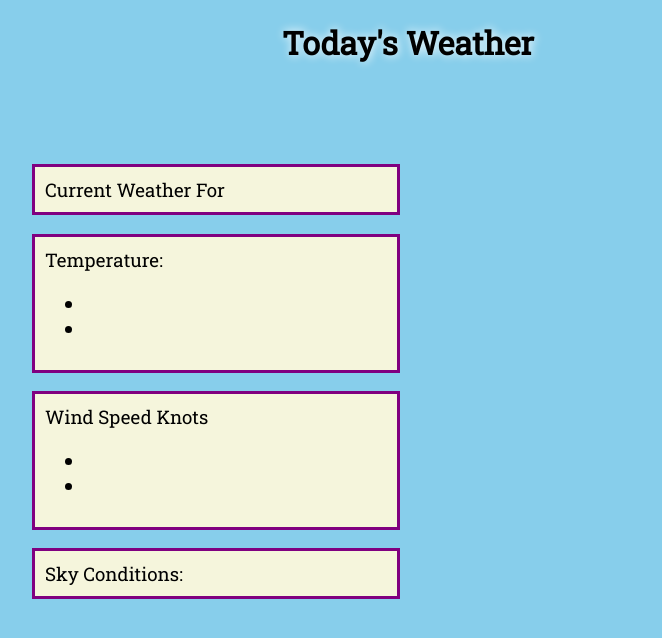
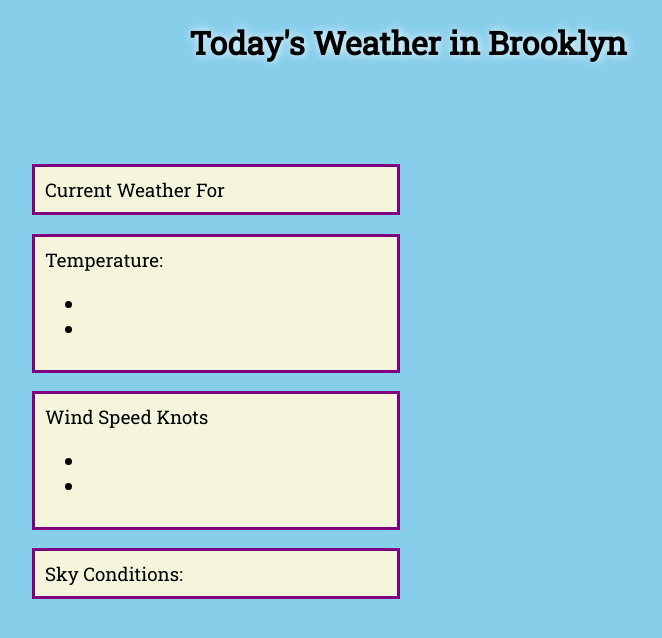
Before and after one commit to jptownley/weather-site, a plain HTML site: page index.html in a window 1280 px wide. Shown: the whole page, without its empty margins (232-894 px from the left). Drawn offline with nearby package versions, Linux system fonts and the light colour scheme; no server answers.

Commit message:
Update index.html

```diff
--- a/index.html
+++ b/index.html
@@ -9,7 +9,7 @@
 </head>
 <body>
     <div class="header">
-        <h1>Today's Weather</h1>
+        <h1>Today's Weather in Brooklyn</h1>
     </div>
 <div class="data">
     <h3 class="box">Current Weather for <span id="location"></span></h3>
```
